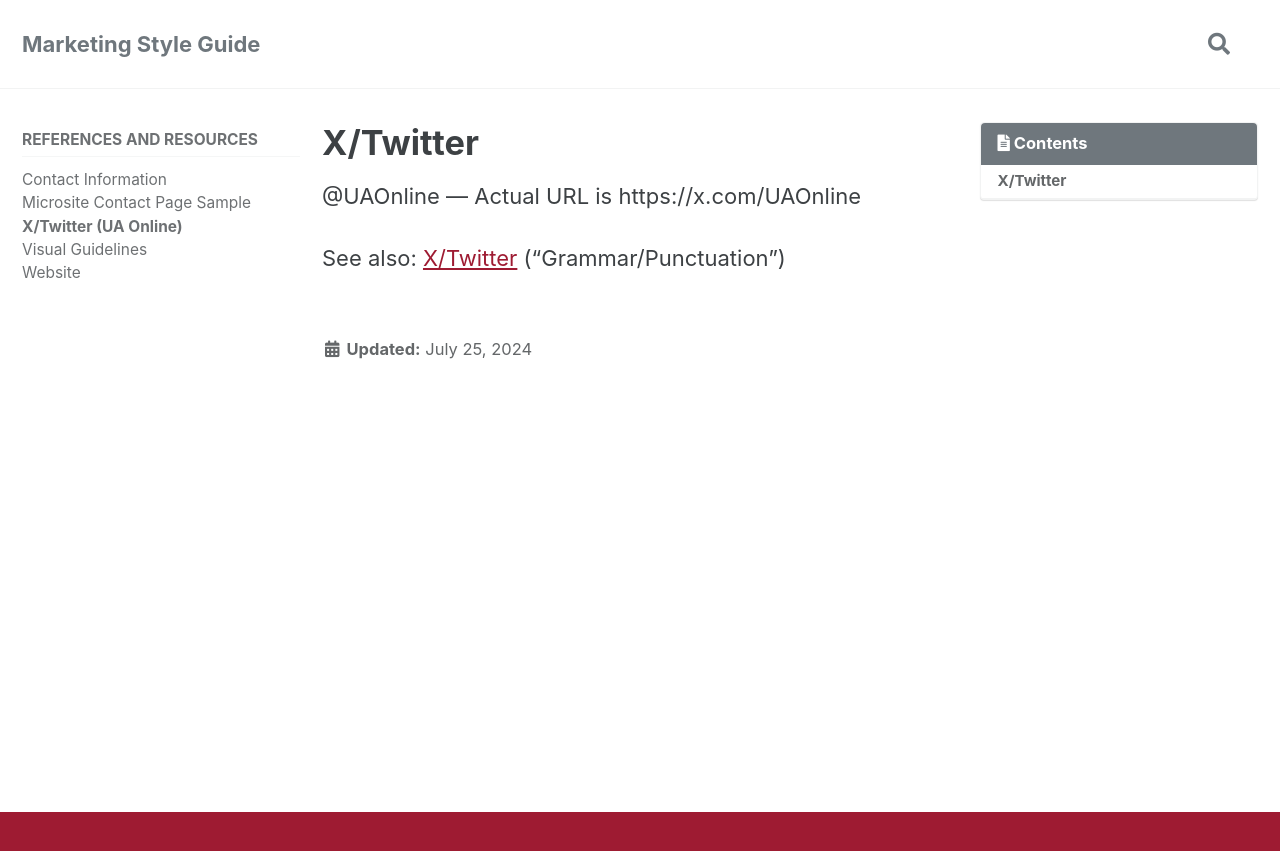
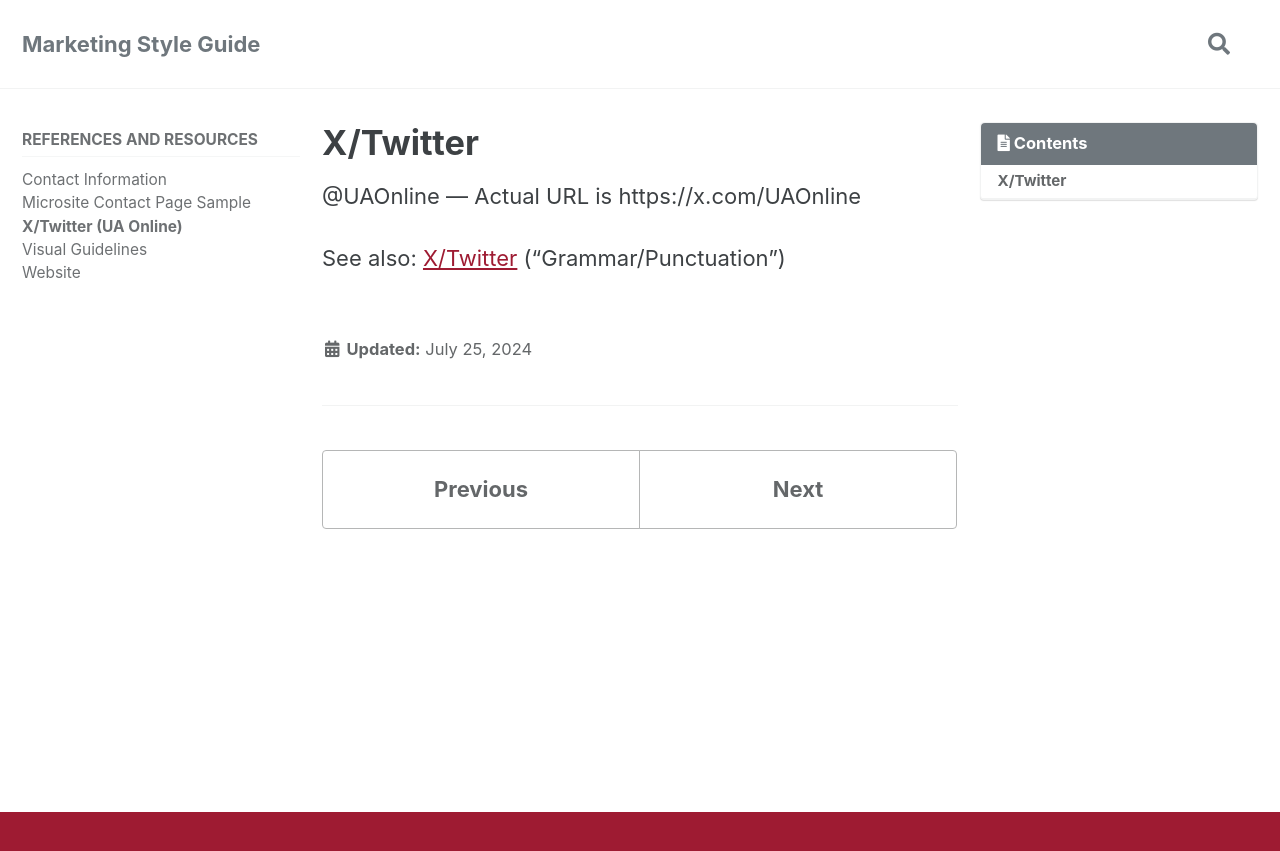
Before and after one commit to UA-Online/style-guide, a Jekyll site: the page built from _entries/twitter-2.md, in a window 1280 px wide. Shown: the top 851 px of the page. Built offline with Jekyll 4.4.1, drawn with Linux system fonts in a browser that asks for light colours; cached includes are drawn as plain includes; a script that is not in the unit is left out; comment, search, counter and statistics services are not loaded.

Commit message:
feat: enabled pagination

```diff
--- a/_layouts/single.html
+++ b/_layouts/single.html
@@ -54,7 +54,7 @@ layout: default
 
       {% if page.share %}{% include social-share.html %}{% endif %}
 
-      <!-- {% include post_pagination.html %} -->
+       {% include post_pagination.html %}
     </div>
 
     {% if jekyll.environment == 'production' and site.comments.provider and page.comments %}
```
